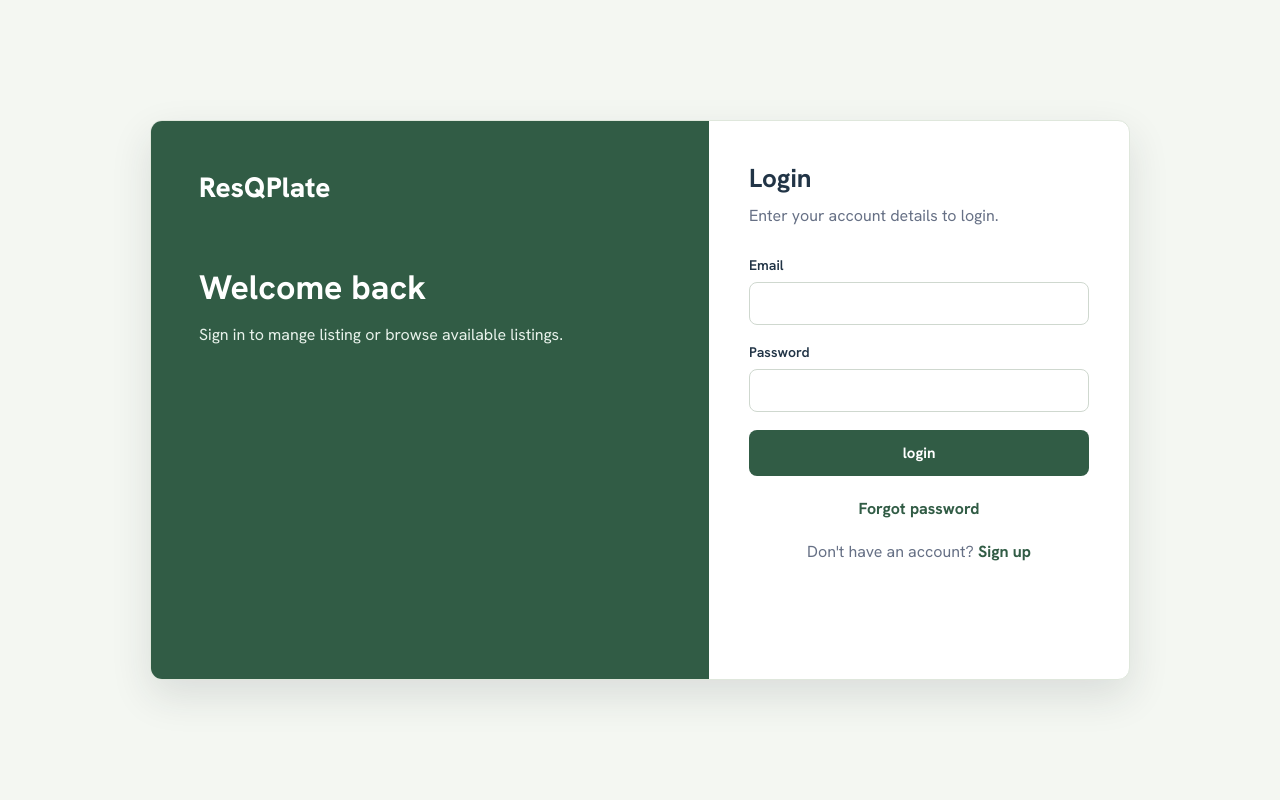
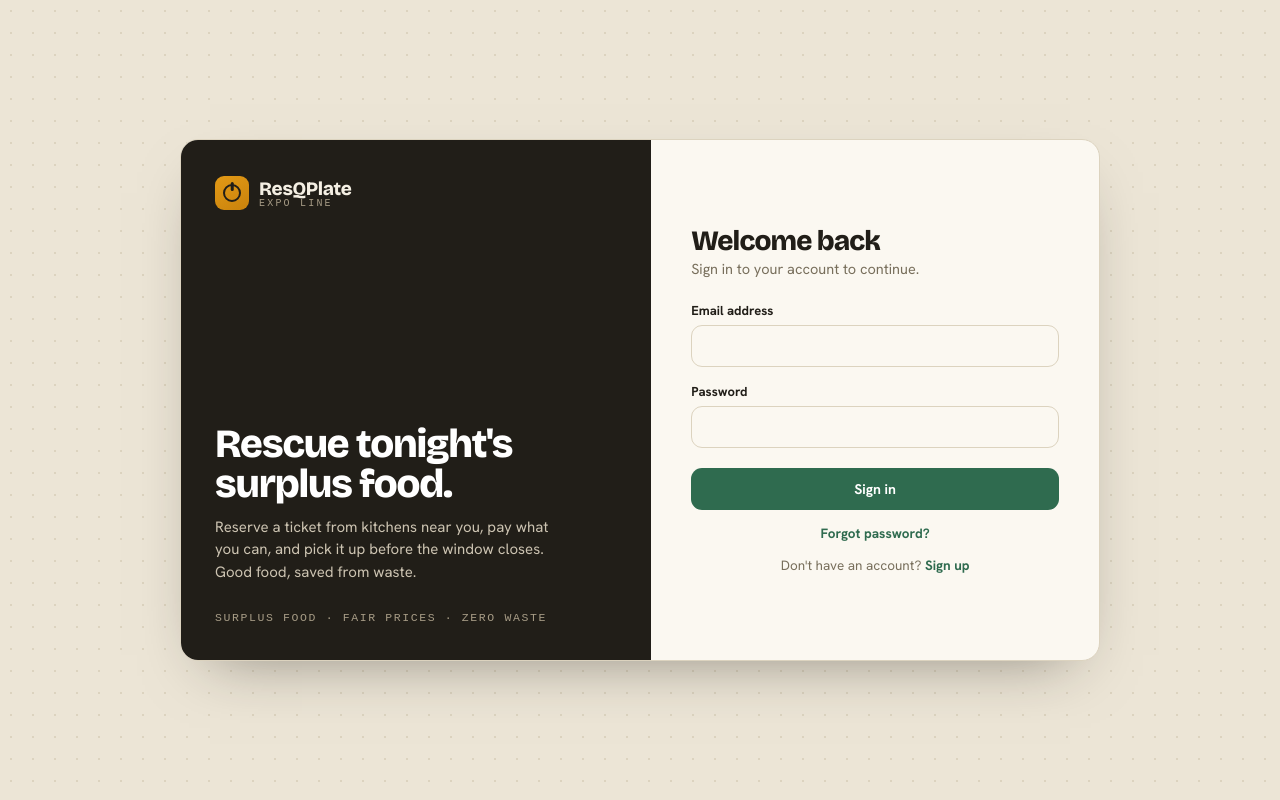
Before and after one commit to Luvveer/resqplate, a React (Vite) app in the folder frontend/: page /login in a window 1280 px wide. Built offline with nearby package versions, Linux system fonts and the light colour scheme; no server answers; a web font is replaced by a local one.

Commit message:
feat(ui): redesign the auth shell and login page

```diff
--- a/frontend/src/pages/auth/Auth.css
+++ b/frontend/src/pages/auth/Auth.css
@@ -1,168 +1,171 @@
-html,
-body,
-#root {
-  margin: 0;
-  width: 100%;
-  min-height: 100%;
+/* Shared auth shell: the split-panel layout for login / signup / password reset. Uses the ResQPlate design tokens from theme.css. */
+
+.auth-page {
+  min-height: 100vh;
+  display: grid;
+  place-items: center;
+  padding: 24px;
 }
 
-.auth-page {
-  position: fixed;
-  inset: 0;
-  box-sizing: border-box;
-  display: flex;
-  align-items: center;
-  justify-content: center;
-  padding: 24px 16px;
-  background: #f4f7f2;
-  color: #213446;
+.auth-shell {
+  width: 100%;
+  max-width: 920px;
+  display: grid;
+  grid-template-columns: 1.05fr 1fr;
+  background: var(--card);
+  border: 1px solid var(--line);
+  border-radius: 18px;
+  box-shadow: 0 24px 60px -30px rgba(33, 30, 24, 0.5);
   overflow: hidden;
 }
 
-.auth-shell {
-  width: min(980px, 100%);
-  height: min(560px, calc(100vh - 48px));
-  display: grid;
-  grid-template-columns: 1fr 420px;
-  background: white;
-  border: 1px solid #dfe7dc;
-  border-radius: 12px;
-  overflow: hidden;
-  box-shadow: 0 16px 40px rgba(31, 41, 51, 0.12);
+/*Left: dark brand panel */
+.auth-info {
+  background: var(--ink);
+  color: #f4efe3;
+  padding: 36px 34px;
+  display: flex;
+  flex-direction: column;
+  gap: 28px;
+  min-height: 520px;
 }
 
-.auth-info {
-  padding: 48px;
-  background: #315c45;
-  color: white;
+.auth-brand {
+  display: flex;
+  align-items: center;
+  gap: 10px;
+}
+.auth-brand-mark {
+  width: 34px;
+  height: 34px;
+  border-radius: 9px;
+  flex: none;
+  position: relative;
+  background: linear-gradient(150deg, var(--amber), #c9820c);
+}
+.auth-brand-mark::before {
+  content: "";
+  position: absolute;
+  inset: 8px;
+  border: 2.5px solid var(--ink);
+  border-radius: 50%;
+}
+.auth-brand-mark::after {
+  content: "";
+  position: absolute;
+  left: 50%;
+  top: 6px;
+  width: 2.5px;
+  height: 9px;
+  background: var(--ink);
+  transform: translateX(-50%);
+  border-radius: 2px;
+}
+.auth-brand-text b {
+  font-family: var(--display);
+  font-weight: 800;
+  font-size: 19px;
+  letter-spacing: -0.02em;
+  display: block;
+}
+.auth-brand-text span {
+  display: block;
+  font-family: var(--mono);
+  font-size: 10px;
+  letter-spacing: 0.22em;
+  color: var(--stone-2);
+  text-transform: uppercase;
+  margin-top: -2px;
 }
 
-.auth-logo {
-  font-size: 28px;
-  font-weight: 800;
-  margin-bottom: 64px;
+.auth-info-body {
+  margin-top: auto;
+}
+.auth-info-body h1 {
+  font-size: clamp(28px, 3.4vw, 40px);
+  color: #fff;
+  margin: 0 0 12px;
+}
+.auth-info-body p {
+  color: #cdc4b2;
+  font-size: 15px;
+  line-height: 1.5;
+  margin: 0;
+  max-width: 40ch;
+}
+.auth-info-foot {
+  font-size: 11.5px;
+  letter-spacing: 0.14em;
+  text-transform: uppercase;
+  color: var(--stone-2);
+  margin: 0;
 }
 
-.auth-info h1 {
-  margin: 0 0 16px;
-  font-size: 34px;
-  line-height: 1.1;
+/* Right: form panel  */
+.auth-panel {
+  padding: 44px 40px;
+  display: flex;
+  flex-direction: column;
+  justify-content: center;
 }
-
-.auth-info p {
-  margin: 0;
-  max-width: 420px;
-  line-height: 1.6;
-  color: #e8f2eb;
+.auth-panel h2 {
+  font-size: 28px;
+  margin: 0 0 4px;
 }
-
-.auth-panel {
-  padding: 40px;
-}
-
-.auth-panel h2 {
-  margin: 0 0 9px;
-  font-size: 26px;
-}
-
 .auth-subtitle {
-  margin: 0 0 28px;
-  color: #667085;
-  line-height: 1.5;
+  color: var(--stone);
+  font-size: 14.5px;
+  margin: 0 0 24px;
 }
 
 .auth-form {
-  display: grid;
-  gap: 18px;
+  display: flex;
+  flex-direction: column;
+  gap: 16px;
 }
-
 .auth-field {
-  display: grid;
-  gap: 8px;
+  display: flex;
+  flex-direction: column;
+  gap: 6px;
 }
-
 .auth-field label {
-  font-weight: 600;
-  font-size: 14px;
-}
-
-.auth-field input,
-.auth-field select {
-  width: 100%;
-  box-sizing: border-box;
-  border: 1px solid #cfd8cf;
-  border-radius: 8px;
-  padding: 12px 14px;
-  font-size: 15px;
-  background: white;
-  color: #1f2933;
-}
-
-.auth-field input:focus,
-.auth-field select:focus {
-  outline: 2px solid #88b99a;
-  border-color: #315c45;
-}
-
-.auth-role-options {
-  display: grid;
-  grid-template-columns: 1fr 1fr;
-  gap: 10px;
-}
-
-.auth-role-button {
-  border: 1px solid #cfd8cf;
-  border-radius: 8px;
-  background: white;
-  padding: 12px;
-  cursor: pointer;
-  font-weight: 600;
-  color: #334155;
-}
-
-.auth-role-button.active {
-  background: #315c45;
-  border-color: #315c45;
-  color: white;
-}
-
-.auth-error {
-  margin: 0;
-  padding: 10px 12px;
-  border-radius: 8px;
-  background: #fff1f1;
-  color: #b42318;
-  font-size: 14px;
+  font-size: 13px;
+  font-weight: 700;
+  color: var(--ink);
 }
 
 .auth-submit {
-  border: none;
-  border-radius: 8px;
-  padding: 13px 16px;
-  background: #315c45;
-  color: white;
-  font-weight: 700;
-  font-size: 15px;
-  cursor: pointer;
-}
-
-.auth-submit:disabled {
-  opacity: 0.65;
-  cursor: not-allowed;
+  width: 100%;
+  margin-top: 4px;
 }
 
 .auth-switch {
-  margin: 22px 0 0;
-  color: #667085;
+  margin: 14px 0 0;
+  font-size: 13.5px;
+  color: var(--stone);
   text-align: center;
 }
-
 .auth-switch a {
-  color: #315c45;
+  color: var(--herb);
   font-weight: 700;
   text-decoration: none;
 }
-
 .auth-switch a:hover {
   text-decoration: underline;
 }
+
+/*Mobile: stack, hide the tall brand panel's min-height */
+@media (max-width: 720px) {
+  .auth-shell {
+    grid-template-columns: 1fr;
+    max-width: 440px;
+  }
+  .auth-info {
+    min-height: auto;
+    padding: 28px;
+    gap: 18px;
+  }
+  .auth-info-body {
+    margin-top: 0;
+  }
+}
--- a/frontend/src/pages/auth/LoginPage.tsx
+++ b/frontend/src/pages/auth/LoginPage.tsx
@@ -27,31 +27,51 @@ export function LoginPage() {
   return (
     <main className="auth-page">
       <section className="auth-shell">
-        <div className="auth-info">
-          <div className="auth-logo">ResQPlate</div>
-          <h1>Welcome back</h1>
-          <p>Sign in to mange listing or browse available listings.</p>
-        </div>
+        {/* Left: brand story panel */}
+        <aside className="auth-info">
+          <div className="auth-brand">
+            <span className="auth-brand-mark" aria-hidden="true" />
+            <span className="auth-brand-text">
+              <b>ResQPlate</b>
+              <span>Expo Line</span>
+            </span>
+          </div>
+
+          <div className="auth-info-body">
+            <h1 className="rq-display">Rescue tonight's surplus food.</h1>
+            <p>
+              Reserve a ticket from kitchens near you, pay what you can, and
+              pick it up before the window closes. Good food, saved from waste.
+            </p>
+          </div>
+
+          <p className="auth-info-foot rq-mono">
+            Surplus food · fair prices · zero waste
+          </p>
+        </aside>
 
         <div className="auth-panel">
-          <h2>Login</h2>
-          <p className="auth-subtitle">Enter your account details to login.</p>
+          <h2 className="rq-display">Welcome back</h2>
+          <p className="auth-subtitle">Sign in to your account to continue.</p>
 
           <form className="auth-form" onSubmit={handleSubmit}>
             <div className="auth-field">
-              <label htmlFor="login-email">Email</label>
+              <label htmlFor="login-email">Email address</label>
               <input
                 id="login-email"
+                className="rq-input"
                 type="email"
                 value={email}
                 onChange={(e) => setEmail(e.target.value)}
                 required
               />
             </div>
+
             <div className="auth-field">
               <label htmlFor="login-password">Password</label>
               <input
                 id="login-password"
+                className="rq-input"
                 type="password"
                 value={password}
                 onChange={(e) => setPassword(e.target.value)}
@@ -59,18 +79,19 @@ export function LoginPage() {
               />
             </div>
 
-            {error && <p className="auth-error">{error}</p>}
+            {error && <p className="rq-error">{error}</p>}
 
             <button
-              className="auth-submit"
+              className="rq-btn rq-btn-primary auth-submit"
               type="submit"
               disabled={isSubmitting}
             >
-              {isSubmitting ? "logging in..." : "login"}
+              {isSubmitting ? "Signing in..." : "Sign in"}
             </button>
           </form>
+
           <p className="auth-switch">
-            <Link to="/forgot-password">Forgot password</Link>
+            <Link to="/forgot-password">Forgot password?</Link>
           </p>
           <p className="auth-switch">
             Don't have an account? <Link to="/signup">Sign up</Link>
```
